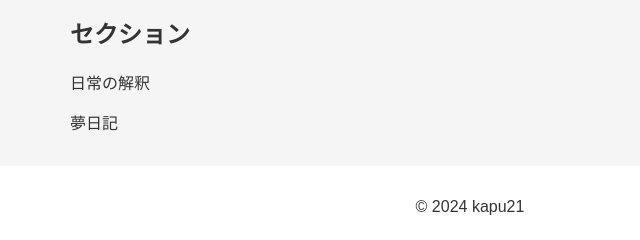
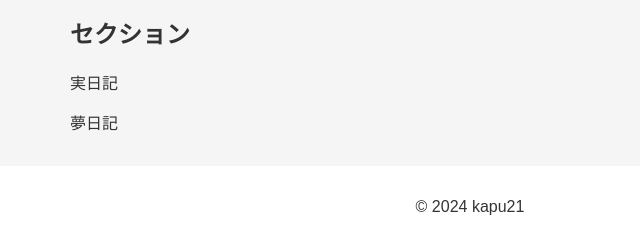
Before and after one commit to kapu21/kapu21.github.io, a plain HTML site: page index.html in a window 1280 px wide. Shown: the part 143-383 px from the top of the page, 170-810 px from the left. Drawn offline with Linux system fonts and the light colour scheme; a web font is replaced by a local one.

Commit message:
Update index.html

```diff
--- a/index.html
+++ b/index.html
@@ -38,7 +38,7 @@
     </header>
     <main>
         <h2>セクション</h2>
-        <a href="日常の解釈/index.html">日常の解釈</a>
+        <a href="日常の解釈/index.html">実日記</a>
         <a href="夢日記/index.html">夢日記</a>
     </main>
     <footer>
```
